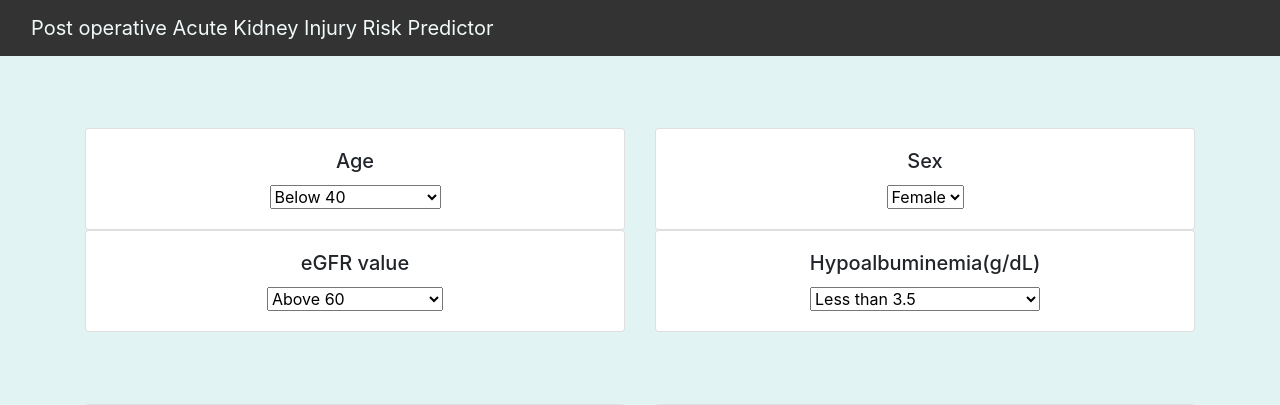
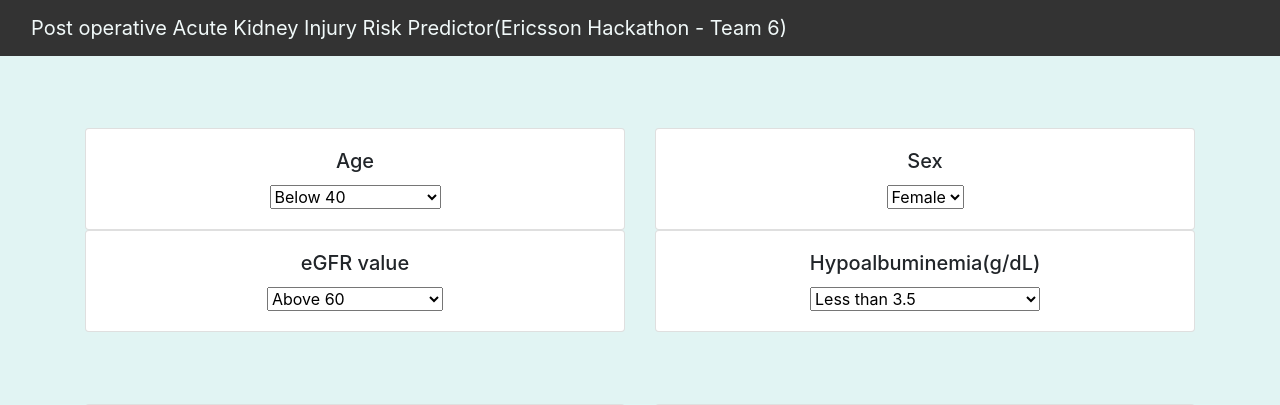
Before and after one commit to me2140733/NALD-Prediction, a Flask app: page / in a window 1280 px wide. Shown: the top 405 px of the page. Run offline with Flask 2, Linux system fonts and the light colour scheme; some libraries are stand-ins or nearby versions.

Commit message:
Update home.html

```diff
--- a/templates/home.html
+++ b/templates/home.html
@@ -23,7 +23,7 @@
     <nav class="navbar navbar-inverse navbar-fixed-top">
         <div class="container-fluid">
             <div class="navbar-header">
-                <a class="navbar-brand" href="/">Post operative Acute Kidney Injury Risk Predictor</a>
+                <a class="navbar-brand" href="/">Post operative Acute Kidney Injury Risk Predictor(Ericsson Hackathon - Team 6)</a>
             </div>
         </div>
     </nav>
```
